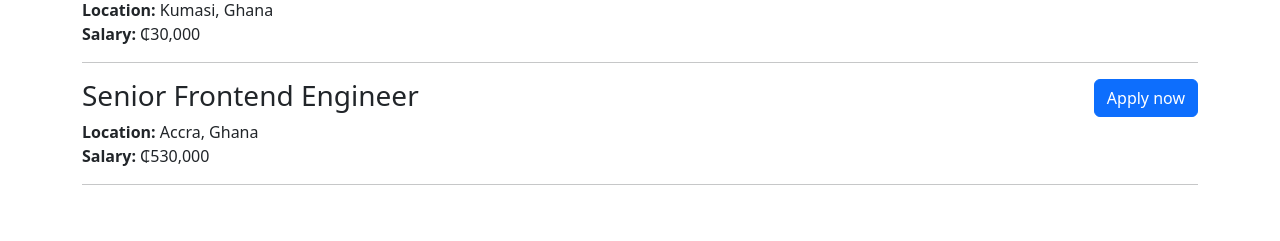
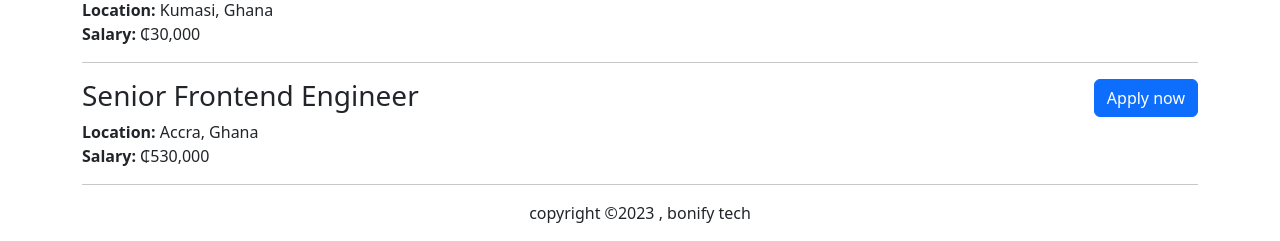
Before and after one commit to AbdulRaufAl-hassan101010/flask, a Flask app: page / in a window 1280 px wide. Shown: the part 1372-1613 px from the top of the page. Before the commit the page ends 1557 px from the top, so only its background shows below. Run offline with Flask 3, Linux system fonts and the light colour scheme.

Commit message:
added footer

```diff
--- a/templates/index.html
+++ b/templates/index.html
@@ -34,6 +34,9 @@
             {% endfor %}
         </section>
     </main>
+    <footer class="text-center text-dark">
+        <p>copyright &copy;2023 , bonify tech</p>
+    </footer>
 </body>
 
 </html>
```
